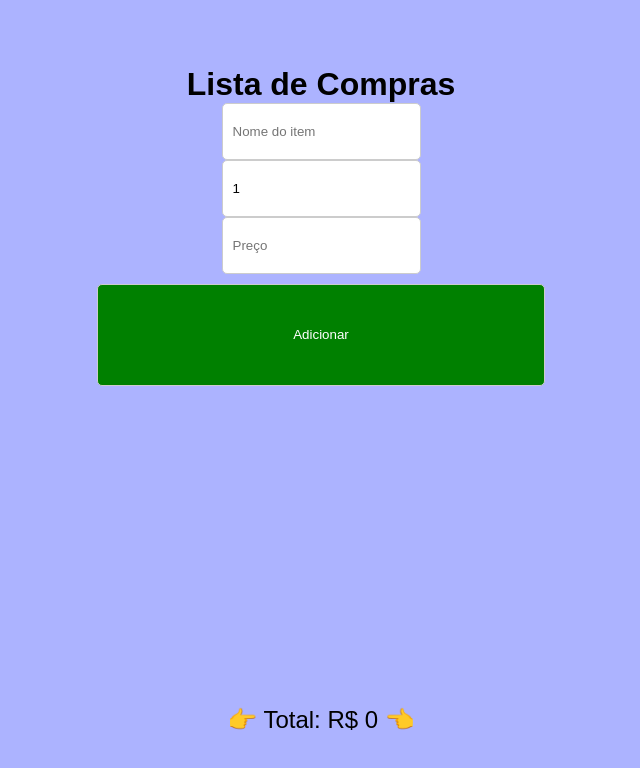
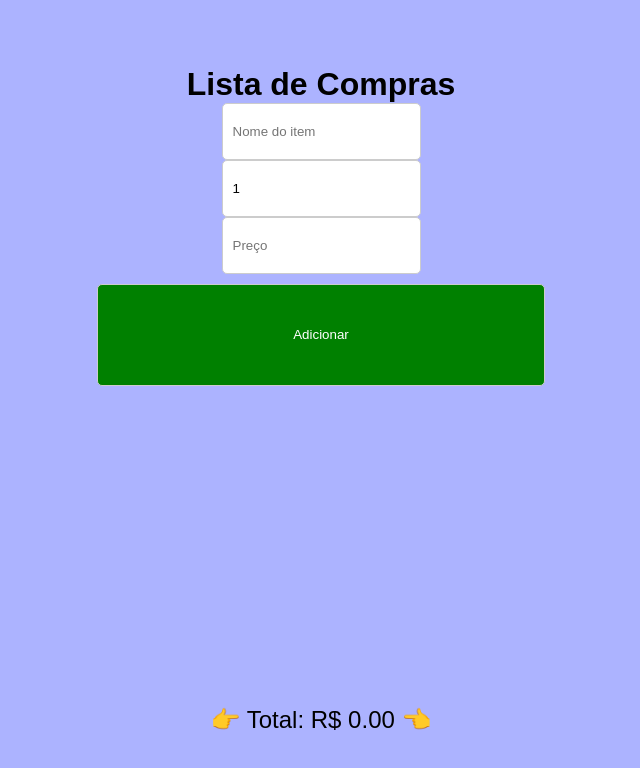
Before and after one commit to vinicius9141/app-compras, a Vue app: page / in a window 1280 px wide. Shown: the top 768 px of the page, without its empty margins (319-959 px from the left). Built offline with nearby package versions, Linux system fonts and the light colour scheme.

Commit message:
limitacao das casas decimais

```diff
--- a/src/App.vue
+++ b/src/App.vue
@@ -12,13 +12,12 @@
     <ul class="listItems">
       <li v-for="(item, index) in items" :key="index">
         <p>{{ item.name }} {{ item.quantity > 1 ? 'x' + item.quantity : '' }}</p>
-        -
-        <p>R$ {{ item.total }}</p>
+        <p>R$ {{ item.total.toFixed(2) }}</p>
         <button @click="removeItem(index)" class="btnRemove">Remover</button>
       </li>
     </ul>
 
-    <p class="totalPrice">👉 Total: R$ {{ calculateTotal() }} 👈</p>
+    <p class="totalPrice">👉 Total: R$ {{ calculateTotal().toFixed(2) }} 👈</p>
   </div>
 </template>
 
```
